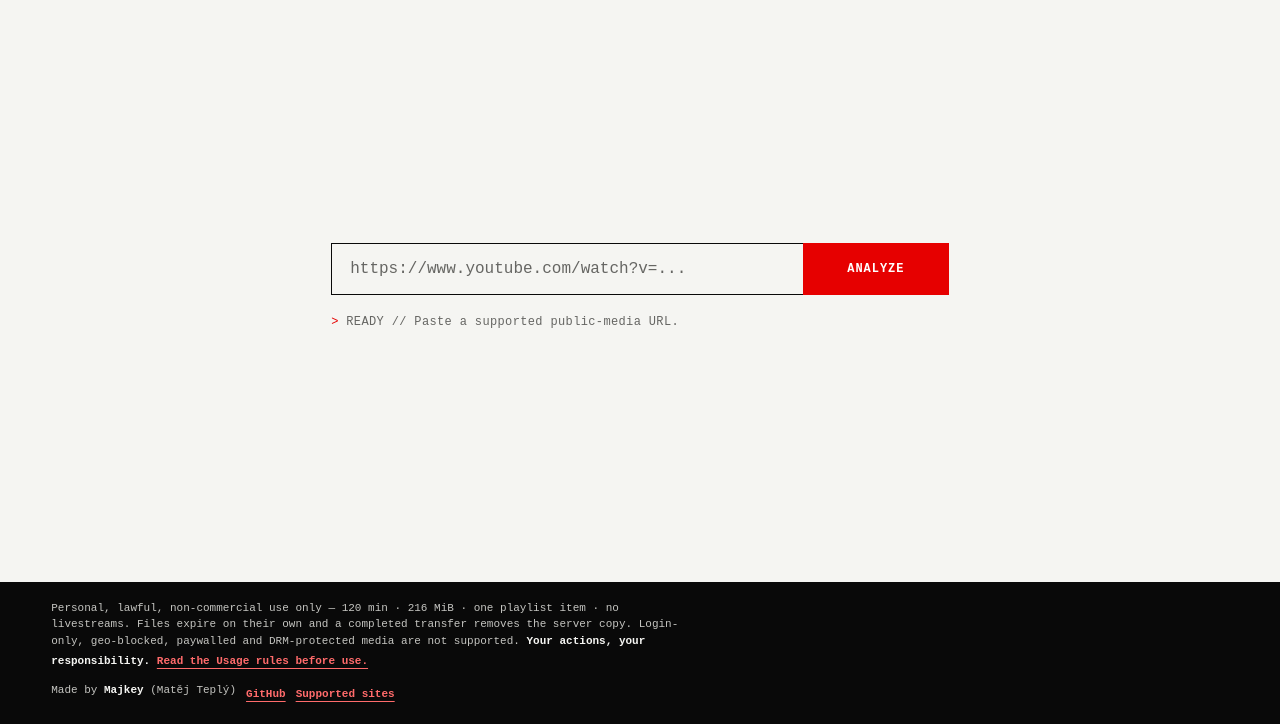
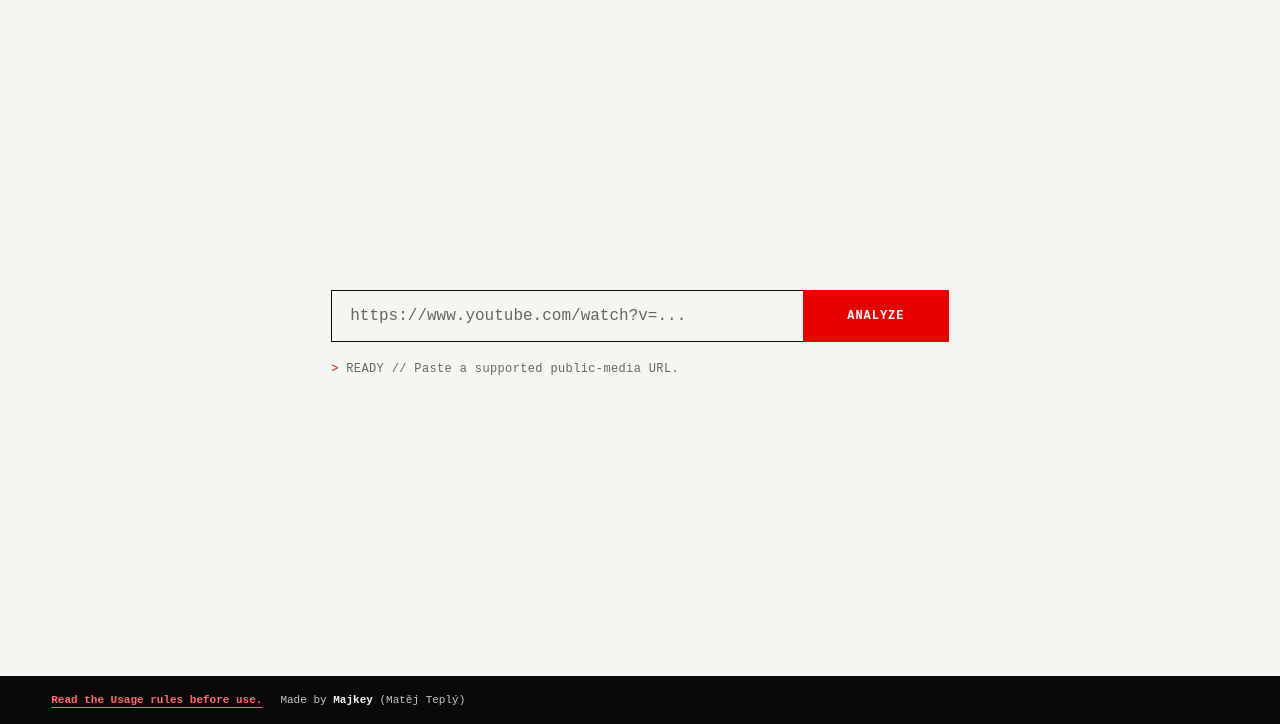
Before and after one commit to Majkey25/youtube_downloader, a Flask app: page / in a window 1280 px wide. Shown: the part 76-800 px from the top of the page. Run offline with Flask 3, Linux system fonts and the light colour scheme.

Commit message:
feat(ui): cut the footer to the usage link and the credit (#10)
The footer is now one line: the Usage rules link and "Made by Majkey (Matěj
Teplý)". The limits paragraph, the expiry and responsibility wording, and the
GitHub and Supported sites links are gone.

Note that the limits and the responsibility wording are now only reachable
through the Usage rules link rather than being stated on the page. The link
keeps id="legalNote", so the URL field's aria-describedby still resolves and
still points at the policy.

Footer height drops from 142px to 48px on a 1440x900 viewport, and from 176px
to 69px on a 412x915 one — 5% and 8% of the screen.

Co-authored-by: Claude Opus 5 (1M context) <noreply@anthropic.com>

```diff
--- a/static/styles.css
+++ b/static/styles.css
@@ -416,24 +416,19 @@ select {
 }
 
 .site-footer {
-    display: grid;
-    gap: 8px;
-    padding: 18px var(--page-gutter);
+    padding: 12px var(--page-gutter);
     background: var(--ink);
     color: var(--inverse-quiet);
     font-size: 11px;
     line-height: 1.5;
 }
 
-.site-footer p {
-    max-width: 96ch;
-    margin: 0;
-}
-
 .footer-meta {
     display: flex;
     flex-wrap: wrap;
-    gap: 4px 10px;
+    align-items: baseline;
+    gap: 4px 18px;
+    margin: 0;
 }
 
 .site-footer strong {
--- a/templates/index.html
+++ b/templates/index.html
@@ -114,18 +114,12 @@
     </main>
 
     <footer class="site-footer">
-        <p id="legalNote">
-            Personal, lawful, non-commercial use only — 120 min · 216 MiB · one
-            playlist item · no livestreams. Files expire on their own and a completed
-            transfer removes the server copy. Login-only, geo-blocked, paywalled and
-            DRM-protected media are not supported.
-            <strong>Your actions, your responsibility.</strong>
-            <a href="https://github.com/Majkey25/youtube_downloader/blob/main/USAGE_POLICY.md">Read the Usage rules before use.</a>
-        </p>
         <p class="footer-meta">
+            <a
+                id="legalNote"
+                href="https://github.com/Majkey25/youtube_downloader/blob/main/USAGE_POLICY.md"
+            >Read the Usage rules before use.</a>
             <span>Made by <strong>Majkey</strong> (Matěj Teplý)</span>
-            <a href="https://github.com/Majkey25/youtube_downloader">GitHub</a>
-            <a href="https://github.com/yt-dlp/yt-dlp/blob/master/supportedsites.md">Supported sites</a>
         </p>
     </footer>
 </body>
```
